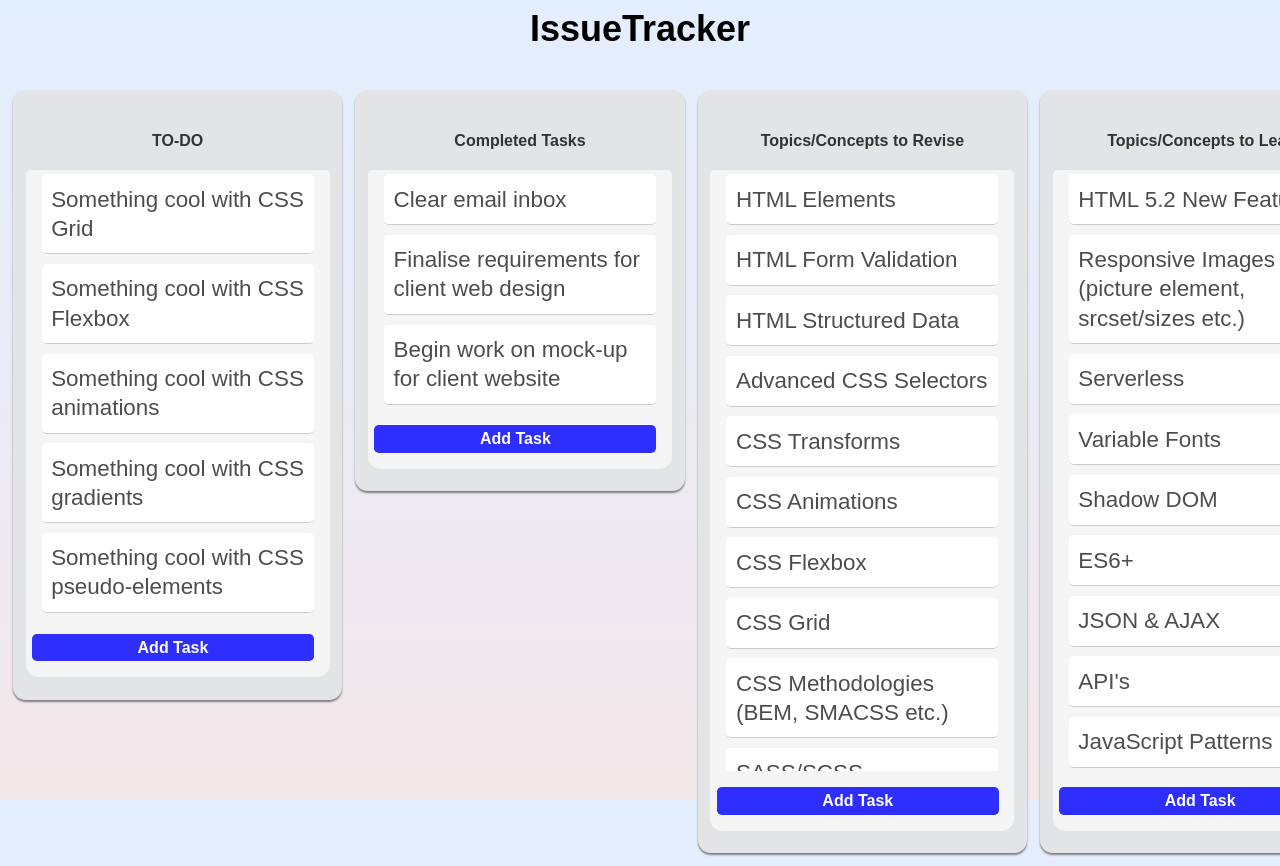
After one commit to YoanTsvyatkov/IssueTracker, a PHP site: page /mainBoard.html in a window 1280 px wide. The commit adds this page. Run offline with PHP 8.4, Linux system fonts and the light colour scheme.

Commit message:
Main Board added

```diff
--- /dev/null
+++ b/mainBoard.html
@@ -0,0 +1,113 @@
+<!DOCTYPE html>
+<html lang="en">
+  <head>
+    <meta charset="UTF-8" />
+    <meta http-equiv="X-UA-Compatible" content="IE=edge" />
+    <meta name="viewport" content="width=device-width, initial-scale=1.0" />
+    <title>Document</title>
+    <link rel="stylesheet" href="styles/style.css" />
+  </head>
+  <body>
+    <div class="header">
+      <h1>IssueTracker</h1>
+    </div>
+    <div class="main">
+      <section class="lists-container">
+        <div class="list">
+          <h3 class="list-title">TO-DO</h3>
+          <ul class="list-items">
+            <li>Something cool with CSS Grid</li>
+            <li>Something cool with CSS Flexbox</li>
+            <li>Something cool with CSS animations</li>
+            <li>Something cool with CSS gradients</li>
+            <li>Something cool with CSS pseudo-elements</li>
+          </ul>
+          <div id="list-button-container">
+            <button class="add-button">Add Task</button>
+          </div>
+        </div>
+
+        <div class="list">
+          <h3 class="list-title">Completed Tasks</h3>
+          <ul class="list-items">
+            <li>Clear email inbox</li>
+            <li>Finalise requirements for client web design</li>
+            <li>Begin work on mock-up for client website</li>
+          </ul>
+          <div id="list-button-container">
+            <button class="add-button">Add Task</button>
+          </div>
+        </div>
+
+        <div class="list">
+          <h3 class="list-title">Topics/Concepts to Revise</h3>
+
+          <ul class="list-items">
+            <li>HTML Elements</li>
+            <li>HTML Form Validation</li>
+            <li>HTML Structured Data</li>
+            <li>Advanced CSS Selectors</li>
+            <li>CSS Transforms</li>
+            <li>CSS Animations</li>
+            <li>CSS Flexbox</li>
+            <li>CSS Grid</li>
+            <li>CSS Methodologies (BEM, SMACSS etc.)</li>
+            <li>SASS/SCSS</li>
+            <li>Layout Fallbacks</li>
+            <li>Responsive Design</li>
+            <li>Design Patterns</li>
+            <li>JavaScript Fundamentals</li>
+            <li>JavaScript OOP</li>
+            <li>JavaScript DOM Manipulation</li>
+            <li>JavaScript Debugging Techniques</li>
+            <li>Node Package Manager</li>
+            <li>Grunt/Gulp</li>
+            <li>GitHub</li>
+            <li>Git Commands</li>
+            <li>Web Accessibility</li>
+            <li>Web Performance</li>
+            <li>Web Hosting</li>
+            <li>Browser Dev Tools</li>
+            <li>Google Analytics</li>
+            <li>Basic Photoshop/Sketch Usage</li>
+          </ul>
+          <div id="list-button-container">
+            <button class="add-button">Add Task</button>
+          </div>
+        </div>
+
+        <div class="list">
+          <h3 class="list-title">Topics/Concepts to Learn</h3>
+
+          <ul class="list-items">
+            <li>HTML 5.2 New Features</li>
+            <li>Responsive Images (picture element, srcset/sizes etc.)</li>
+            <li>Serverless</li>
+            <li>Variable Fonts</li>
+            <li>Shadow DOM</li>
+            <li>ES6+</li>
+            <li>JSON & AJAX</li>
+            <li>API's</li>
+            <li>JavaScript Patterns</li>
+            <li>JavaScript Testing</li>
+            <li>jQuery</li>
+            <li>SVG</li>
+            <li>React JS</li>
+            <li>Angular JS</li>
+            <li>TypeScript</li>
+            <li>Vue JS</li>
+            <li>Node JS</li>
+            <li>Webpack</li>
+            <li>SEO Techniques</li>
+            <li>HTML Emails</li>
+            <li>WordPress</li>
+            <li>Static Site Generators (Jekyll, Hugo, Gatsby etc.)</li>
+          </ul>
+          <div id="list-button-container">
+            <button class="add-button">Add Task</button>
+          </div>
+        </div>
+      </section>
+    </div>
+  </body>
+</html>
--- a/styles/style.css
+++ b/styles/style.css
@@ -1,12 +1,12 @@
-*{
+* {
   line-height: 1.6rem;
   font-family: Arial, Helvetica, sans-serif;
   font-size: 16px;
   line-height: 1.6em;
-    margin:0;
+  margin: 0;
 }
 
-header{
+header {
   background-color: #fff;
   padding-left: 30px;
   padding-top: 30px;
@@ -14,26 +14,25 @@ header{
   box-shadow: 0 4px 2px -2px gray;
 }
 
-.clr{
-    clear:both;
+.clr {
+  clear: both;
 }
 
-
-.body-container{
+.body-container {
   position: relative;
   min-height: 100vh;
 }
 
-header h1{
+header h1 {
   font-size: 36px;
 }
 
-.container{
+.container {
   margin: auto;
   width: 85%;
 }
 
-body{
+body {
   background: linear-gradient(to top, #f3e7e9 0%, #e3eeff 99%, #e3eeff 100%);
   height: 100%;
   margin: 0;
@@ -45,52 +44,52 @@ body{
   padding-bottom: 2.5rem;
 }
 
-#main-nav{
+#main-nav {
   float: right;
 }
 
-li{
+li {
   display: inline;
   margin-right: 8px;
 }
 
-#main-nav a{
-    text-decoration:  none;
+#main-nav a {
+  text-decoration: none;
   line-height: 18px;
-    color: #2E2EFF;
+  color: #2e2eff;
 }
 
-#main-section{
+#main-section {
   float: left;
   box-sizing: border-box;
   width: 65%;
 }
 
-#main-section h2{
+#main-section h2 {
   font-size: 26px;
 }
 
-#main-section p{
+#main-section p {
   font-size: 18px;
   margin-top: 16px;
 }
 
-#sidebar{
+#sidebar {
   float: right;
   box-sizing: border-box;
   width: 35%;
 }
 
-#sidebar img{
+#sidebar img {
   height: 300px;
 }
 
-#main-container{
+#main-container {
   padding-top: 48px;
   padding-right: 16px;
 }
 
-#main-footer{
+#main-footer {
   position: absolute;
   bottom: 0;
   width: 100%;
@@ -98,16 +97,105 @@ li{
   text-align: center;
 }
 
-@media(max-width: 1013px){
-    #main-section{
+@media (max-width: 1013px) {
+  #main-section {
     width: 100%;
     float: none;
     margin-bottom: 18px;
   }
 
-    #sidebar{
+  #sidebar {
     width: 100%;
     float: none;
     margin-bottom: 2.6rem;
   }
 }
+
+/*--------------------------------------issues-part------------------------------------*/
+
+.main {
+  margin-top: 2rem;
+}
+
+.header h1 {
+  text-align: center;
+  font-size: 36px;
+  font-weight: bolder;
+}
+
+.lists-container {
+  display: flex;
+  align-items: flex-start;
+  overflow-x: auto;
+  padding: 0 0.8rem 0.8rem;
+}
+
+.list {
+  display: flex;
+  flex: 0 0 19rem;
+  flex-direction: column;
+  background-color: #e2e4e6;
+  overflow: hidden;
+  padding: 1.4rem 0.8rem;
+  margin-right: 0.8rem;
+  border-radius: 0.8rem;
+  box-shadow: 0px 2px 2px 0px gray;
+}
+
+.list-title {
+  text-align: center;
+  color: #333;
+  margin: 1rem 0;
+}
+
+.list-items {
+  display: flex;
+  flex-direction: column;
+  background-color: whitesmoke;
+  max-height: calc(100vh - 13rem);
+  overflow-y: auto;
+  padding: 0.3rem 0.5rem;
+  border-top-left-radius: 0.3rem;
+  border-top-right-radius: 0.3rem;
+}
+
+.list-items li {
+  font-size: 1.4rem;
+  font-weight: 400;
+  line-height: 1.3;
+  background-color: #fff;
+  padding: 0.65rem 0.6rem;
+  color: #4d4d4d;
+  border-bottom: 0.1rem solid #ccc;
+  border-radius: 0.3rem;
+  margin-bottom: 0.6rem;
+  margin-left: 0.5rem;
+  word-wrap: break-word;
+  cursor: pointer;
+}
+
+.list-items li:last-of-type {
+  margin-bottom: 0;
+}
+
+.list-items li:hover {
+  background-color: #eee;
+}
+
+#list-button-container {
+  background-color: whitesmoke;
+  border-bottom-left-radius: 0.8rem;
+  border-bottom-right-radius: 0.8rem;
+}
+
+.add-button {
+  background: #2e2eff;
+  font-weight: bold;
+  color: white;
+  width: 282px;
+  border: none;
+  border-radius: 0.3rem;
+  margin: 1rem 0.4rem;
+}
+
+/*--------------------------------------issues------------------------------------*/
```
Lines whose indentation alone changed are shown as unchanged.
